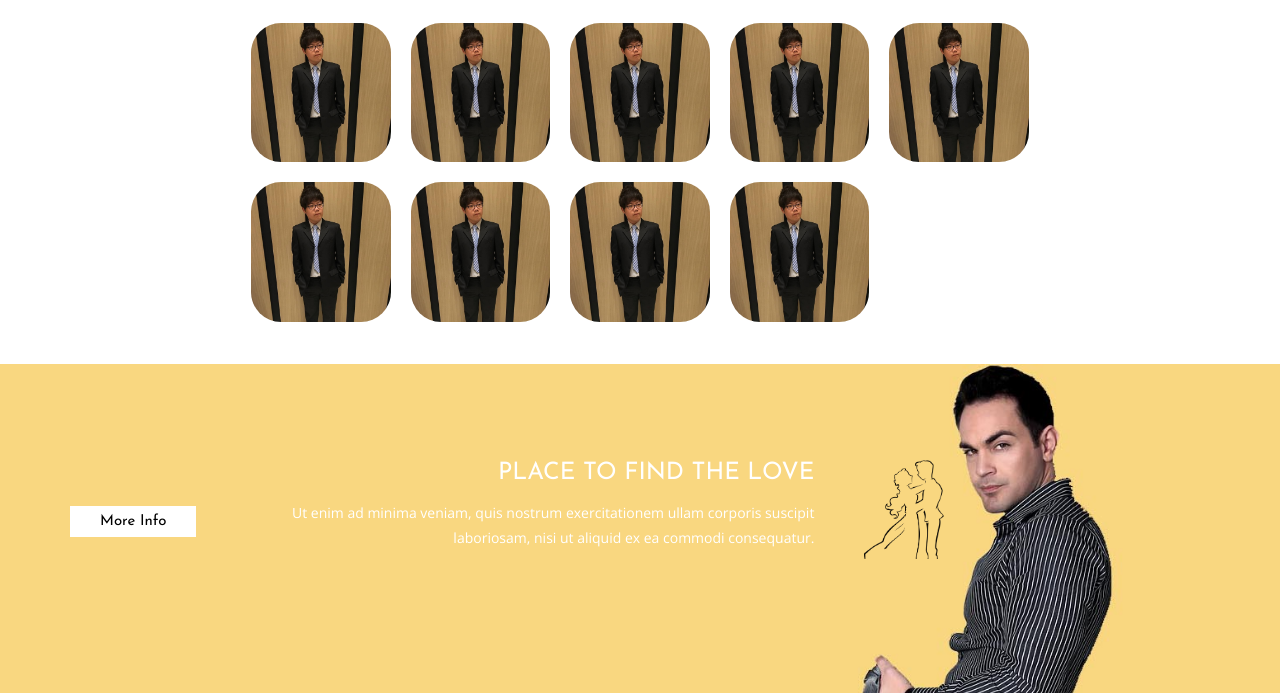
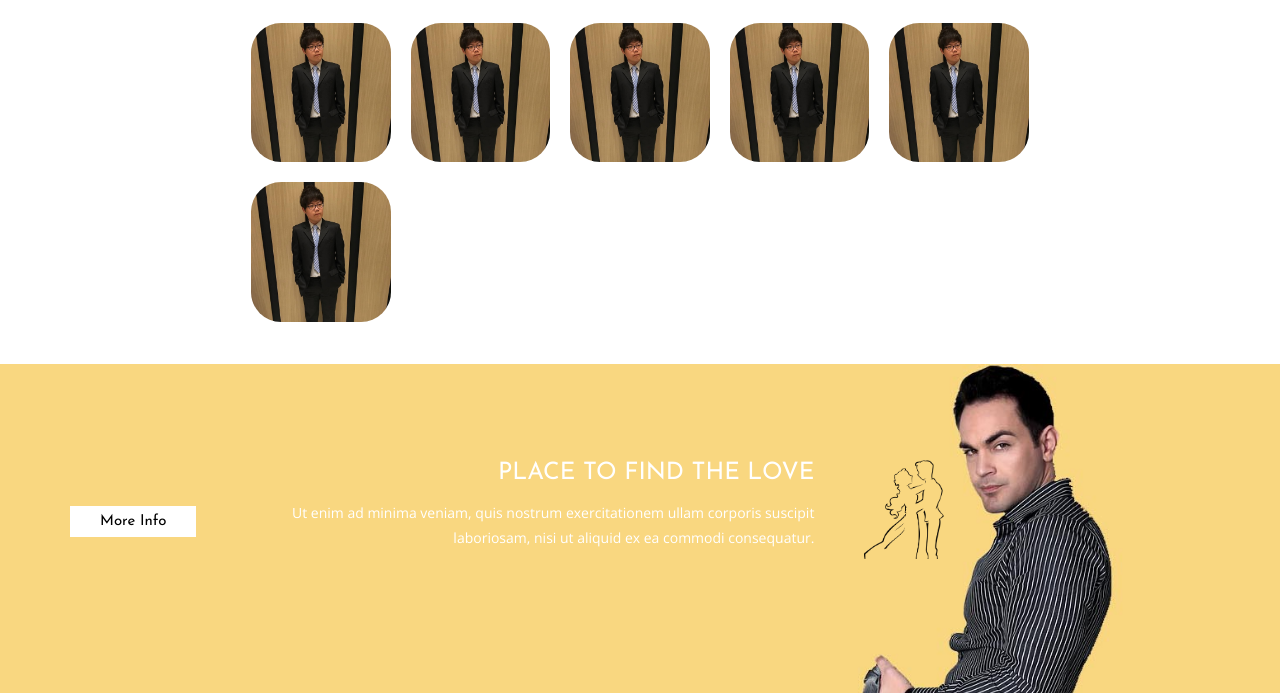
Before and after one commit to jokandre/ADBFinalProject, a Flask app: page /index in a window 1280 px wide. Shown: the part 209-902 px from the top of the page. Run offline with Flask 2, Linux system fonts and the light colour scheme; the visitor is signed in with stand-in values (Sample User, id 1); parts of the project's set-up code (start-up, migrations or seed data) failed here and were passed over; some libraries are stand-ins or nearby versions.

Commit message:
update index

```diff
--- a/blog/templates/index.html
+++ b/blog/templates/index.html
@@ -30,15 +30,6 @@ Smartphone Compatible web template, free webdesigns for Nokia, Samsung, LG, Sony
 		<div class="container">
 			<h3>SPECTRUM YOU MAY LIKE</h3>
 			<div class="recommend_people">
-				<div class="person">
-					<img class="avatar" src="../static/images/2.jpg">
-				</div>
-				<div class="person">
-					<img class="avatar" src="../static/images/2.jpg">
-				</div>
-				<div class="person">
-					<img class="avatar" src="../static/images/2.jpg">
-				</div>
 				<div class="person">
 					<img class="avatar" src="../static/images/2.jpg">
 				</div>
```
